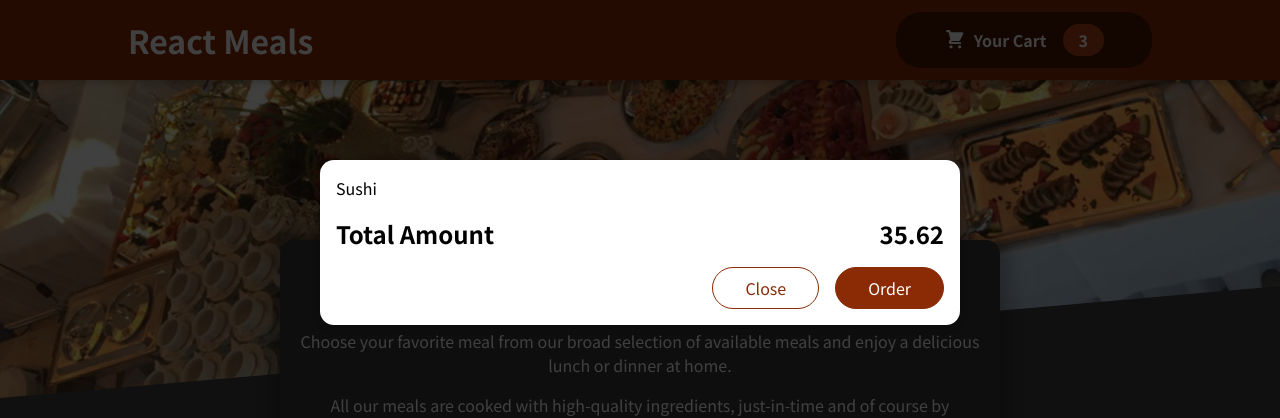
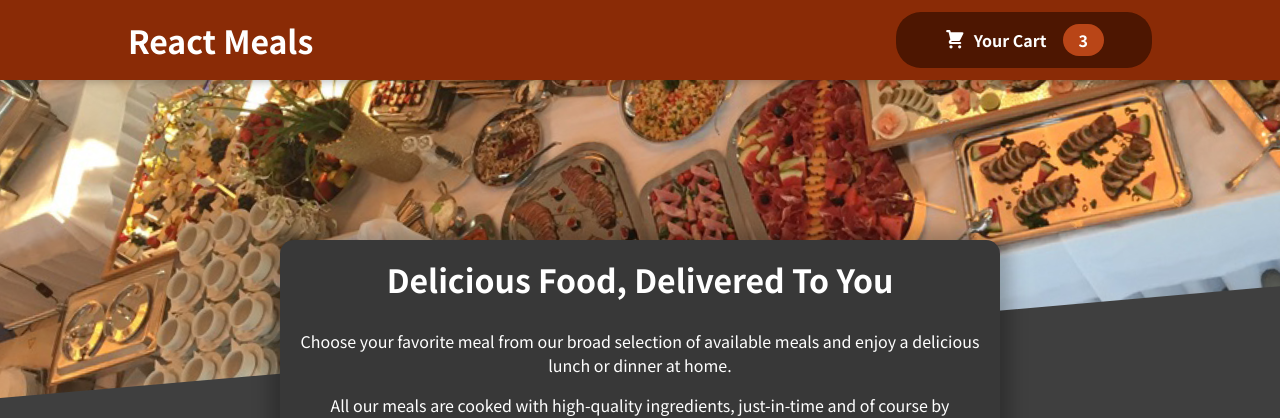
Before and after one commit to faik-binaj/food-order-app, a React (Create React App) app: page / in a window 1280 px wide. Shown: the top 418 px of the page. Built offline with nearby package versions, Linux system fonts and the light colour scheme.

Commit message:
managing cart & modal state

```diff
--- a/src/App.js
+++ b/src/App.js
@@ -1,14 +1,23 @@
-import { Fragment } from "react";
+import { Fragment, useState } from "react";
 
 import Header from "./components/Layout/Header";
 import Meals from "./components/Meals/Meals";
 import Cart from "./components/Cart/Cart";
 
 function App() {
+    const [cartIsShown, setCartIsShown] = useState(false)
+
+    const showCartHandler = () => {
+        setCartIsShown(true)
+    }
+    const hideCartHandler = () => {
+        setCartIsShown(false)
+    }
+
   return (
     <Fragment>
-      <Cart />
-      <Header />
+        {cartIsShown && <Cart onClose={hideCartHandler}/> }
+      <Header onShowCart={showCartHandler}/>
       <main>
         <Meals />
       </main>
--- a/src/components/Cart/Cart.js
+++ b/src/components/Cart/Cart.js
@@ -4,21 +4,25 @@
 const Cart = (props) => {
   const cartItems = (
     <ul className={classes["cart-items"]}>
-      {[{ id: "c1", name: "Sushi", amount: 2, price: 12.36 }].map((item) => (
-        <li>{item.name}</li>
-      ))}
+      {[{ id: "c1", name: "Sushi", amount: 2, price: 12.36 }].map(
+        (item, index) => (
+          <li key={index}>{item.name}</li>
+        )
+      )}
     </ul>
   );
 
   return (
-    <Modal>
+    <Modal onClose={props.onClose}>
       {cartItems}
       <div className={classes.total}>
         <span>Total Amount</span>
         <span>35.62</span>
       </div>
       <div className={classes.actions}>
-        <button className={classes["button--alt"]}>Close</button>
+        <button className={classes["button--alt"]} onClick={props.onClose}>
+          Close
+        </button>
         <button className={classes.button}>Order</button>
       </div>
     </Modal>
--- a/src/components/Layout/Header.js
+++ b/src/components/Layout/Header.js
@@ -9,7 +9,7 @@
     <Fragment>
       <header className={classes.header}>
         <h1>React Meals</h1>
-        <HeaderCartButton />
+        <HeaderCartButton onClick={props.onShowCart}/>
       </header>
       <div className={classes["main-image"]}>
         <img src={mealsImage} alt={"A table full of delicious food!"} />
--- a/src/components/Layout/HeaderCartButton.js
+++ b/src/components/Layout/HeaderCartButton.js
@@ -5,7 +5,7 @@
 
 const HeaderCartButton = (props) => {
   return (
-    <button className={classes.button}>
+    <button className={classes.button} onClick={props.onClick}>
       <span className={classes.icon}>
         <CartIcon />
       </span>
--- a/src/components/UI/Modal.js
+++ b/src/components/UI/Modal.js
@@ -3,7 +3,7 @@
 import classes from "./Modal.module.css";
 
 const Backdrop = (props) => {
-  return <div className={classes.backdrop} />;
+  return <div className={classes.backdrop} onClick={props.onClose}/>;
 };
 
 const ModalOverlay = (props) => {
@@ -19,7 +19,7 @@
 const Modal = (props) => {
   return (
     <Fragment>
-      {ReactDOM.createPortal(<Backdrop />, portalELement)}
+      {ReactDOM.createPortal(<Backdrop onClose={props.onClose}/>, portalELement)}
       {ReactDOM.createPortal(
         <ModalOverlay>{props.children}</ModalOverlay>,
         portalELement
```
Also changed, not shown: 1 other file (tests, documents, lock files or other folders).
